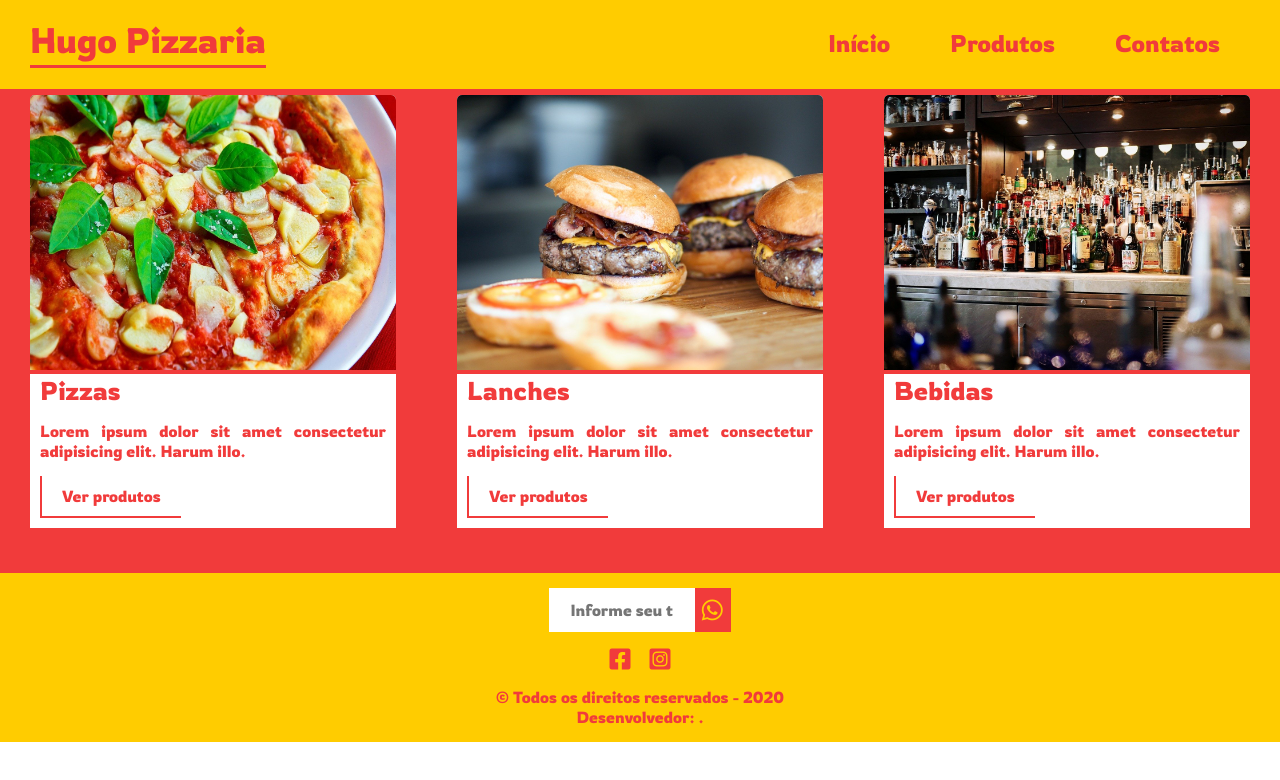
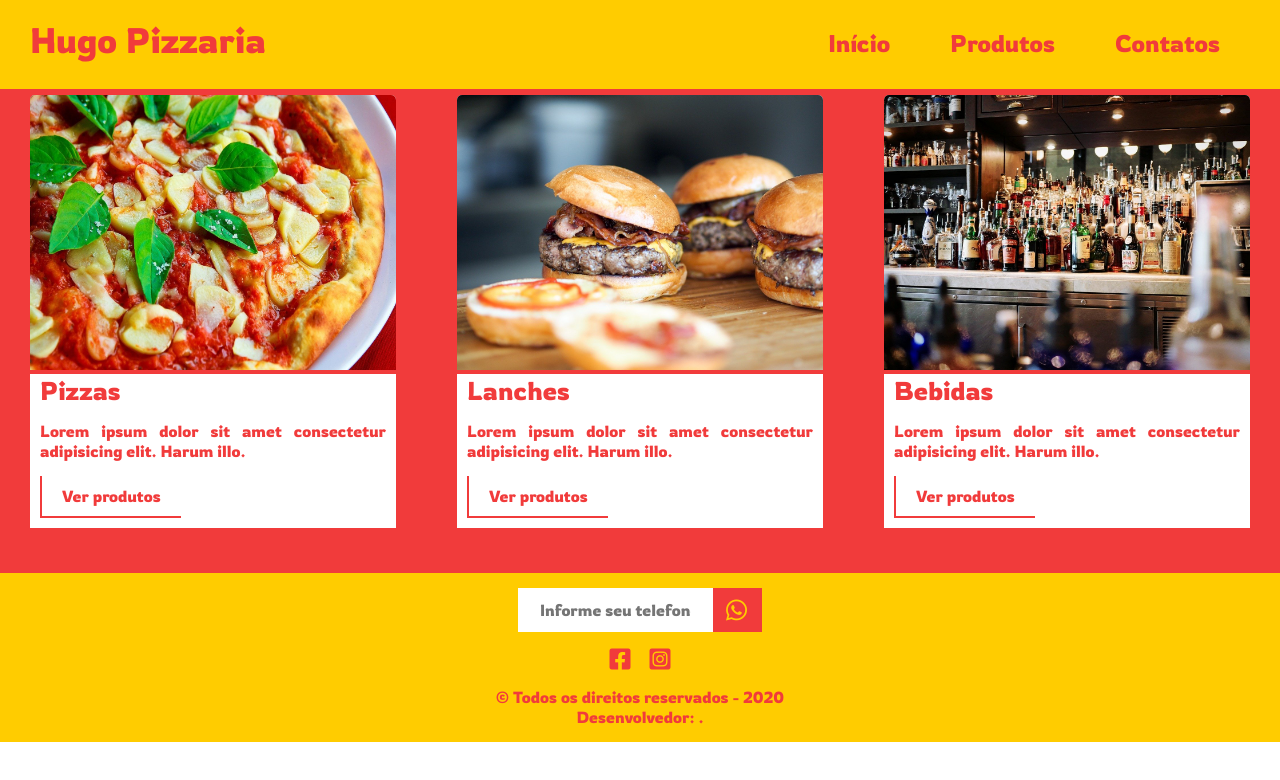
Before and after one commit to hugobrandao-dev/projeto-pizzaria, a plain HTML site: page index.html in a window 1280 px wide. Drawn offline with Linux system fonts and the light colour scheme; no server answers.

Commit message:
Modificado: style.css

```diff
--- a/css/style.css
+++ b/css/style.css
@@ -23,7 +23,6 @@
 #cabecalho .logo {
     color: var(--cor-vermelha);
     float: left;
-    border-bottom: solid 3px var(--cor-vermelha);
 }
 
 #cabecalho #menu-navegacao {
@@ -221,10 +220,13 @@
 }
 
 @media screen and (min-width: 960px) {
+    #rodape form {
+        width: 30%;
+    }
 }
 
 @media screen and (min-width: 1280px) {
     #rodape form {
-        width: 15%;
+        width: 20%;
     }
 }
```
